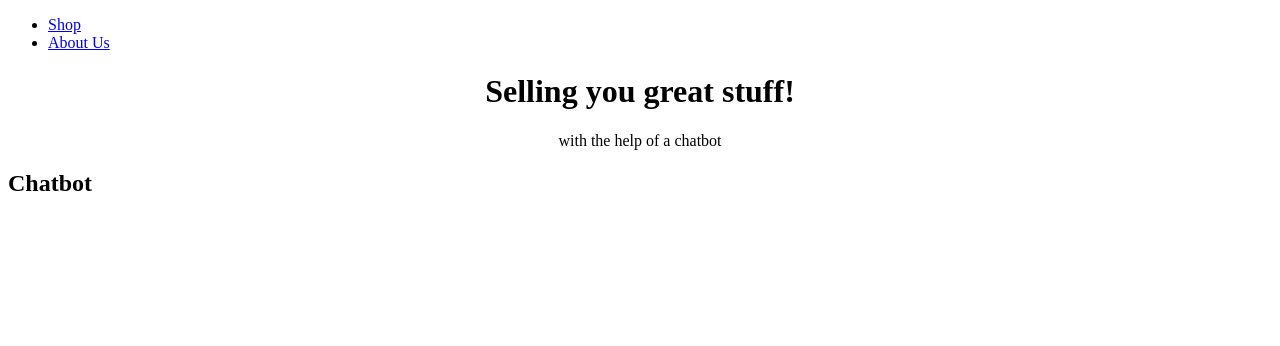
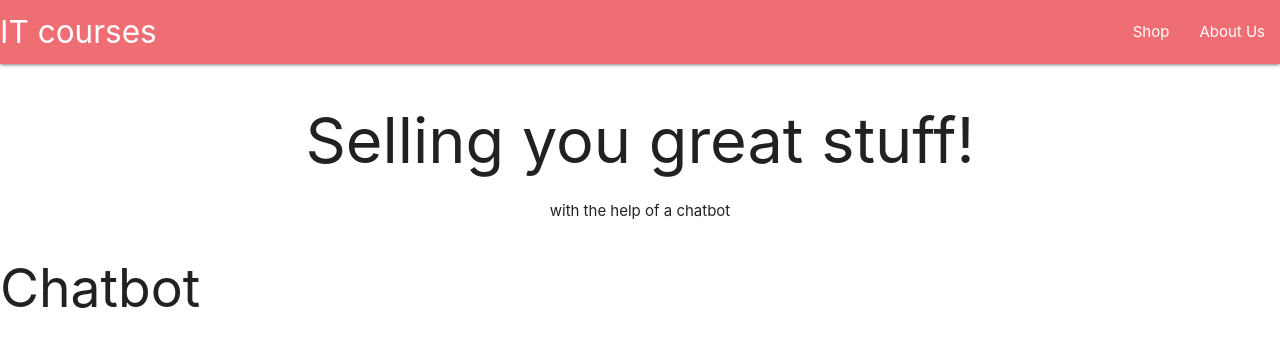
Before and after one commit to violenzae/marlowe-movie-recommend, a React (Create React App) app in the folder client/: page / in a window 1280 px wide. Shown: the top 346 px of the page. Built offline with nearby package versions, Linux system fonts and the light colour scheme.

Commit message:
adding materialize package and messing around with a navbar from a tutorial

```diff
--- a/client/package.json
+++ b/client/package.json
@@ -6,6 +6,7 @@
     "@testing-library/jest-dom": "^4.2.4",
     "@testing-library/react": "^9.5.0",
     "@testing-library/user-event": "^7.2.1",
+    "materialize-css": "^1.0.0",
     "react": "^16.13.1",
     "react-dom": "^16.13.1",
     "react-router-dom": "^5.2.0",
--- a/client/src/components/Header.js
+++ b/client/src/components/Header.js
@@ -4,16 +4,13 @@ import {Link} from 'react-router-dom';
 const Header = () => {
   return (
     <nav>
-      <ul>
-        <li>
-          <Link to={'/shop'}>Shop</Link>
-
-
-        </li>
-        <li>
-        <Link to={'/about'}>About Us</Link>
-        </li>
-      </ul>
+      <div className="nav-wrapper">
+        <Link to={'/'} className="brand-logo">IT courses</Link>
+        <ul id="nav-mobile" className="right hide-on-med-and-down">
+          <li><Link to={'/shop'}>Shop</Link></li>
+          <li><Link to={'/about'}>About Us</Link></li>
+        </ul>
+      </div>
     </nav>
   )
 }
--- a/client/src/index.js
+++ b/client/src/index.js
@@ -1,3 +1,4 @@
+import 'materialize-css/dist/css/materialize.min.css';
 import React from 'react';
 import ReactDOM from 'react-dom';
 import App from './components/App';
```
Also changed, not shown: 1 other file (tests, documents, lock files or other folders).
